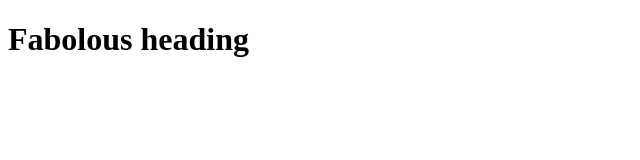
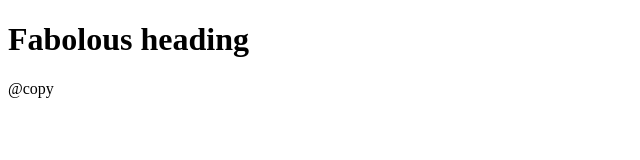
Before and after one commit to chasacademy-sandra-larsson/lekion_31_10, a plain HTML site: page index.html in a window 1280 px wide. Shown: the full height of the page, 0-640 px from the left. Drawn offline with Linux system fonts and the light colour scheme.

Commit message:
#2 added footer

```diff
--- a/index.html
+++ b/index.html
@@ -9,5 +9,9 @@
     <header>
         <h1>Fabolous heading</h1>
     </header>
+
+    <footer>
+        @copy
+    </footer>
 </body>
 </html>
```
